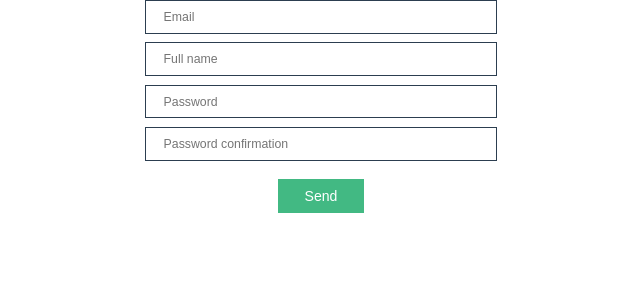
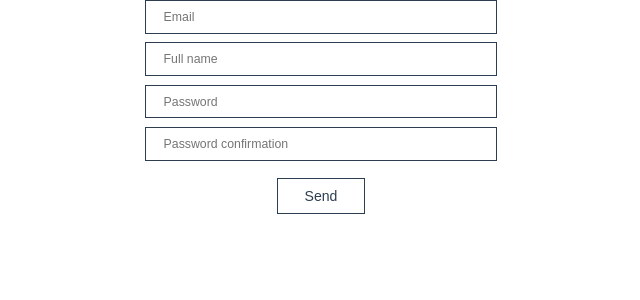
Before and after one commit to Adel-Bensalem/time_manager_web, a Vue app: page / in a window 1280 px wide. Shown: the top 300 px of the page, without its empty margins (319-959 px from the left). Built offline with nearby package versions, Linux system fonts and the light colour scheme.

Commit message:
change some styles

```diff
--- a/src/ui/components/generalManagerAccountCreation/index.vue
+++ b/src/ui/components/generalManagerAccountCreation/index.vue
@@ -3,7 +3,13 @@
         <div class="account-creation__form">
             <account-creation-form :data="formData" @edit-form="editGeneralManagerAccountCreationForm" />
         </div>
-        <button class="account-creation__button" @click="createGeneralManagerAccount">Send</button>
+        <button
+                class="account-creation__button"
+                :disabled="!canSubmitForm"
+                @click="createGeneralManagerAccount"
+        >
+            Send
+        </button>
     </div>
 </template>
 
@@ -61,6 +67,20 @@
         font-size: 1.6rem;
         border: 1px solid var(--color-white);
         background-color: var(--color-primary);
+        transition: color .4s, border .4s, background-color .4s;
         cursor: pointer;
     }
+
+    .account-creation__button:hover {
+        color: var(--color-white);
+        border: 1px solid var(--color-black);
+        background-color: var(--color-black);
+    }
+
+    .account-creation__button:disabled {
+        color: var(--color-black);
+        border: 1px solid var(--color-black);
+        background-color: var(--color-white);
+        cursor: initial;
+    }
 </style>
```
